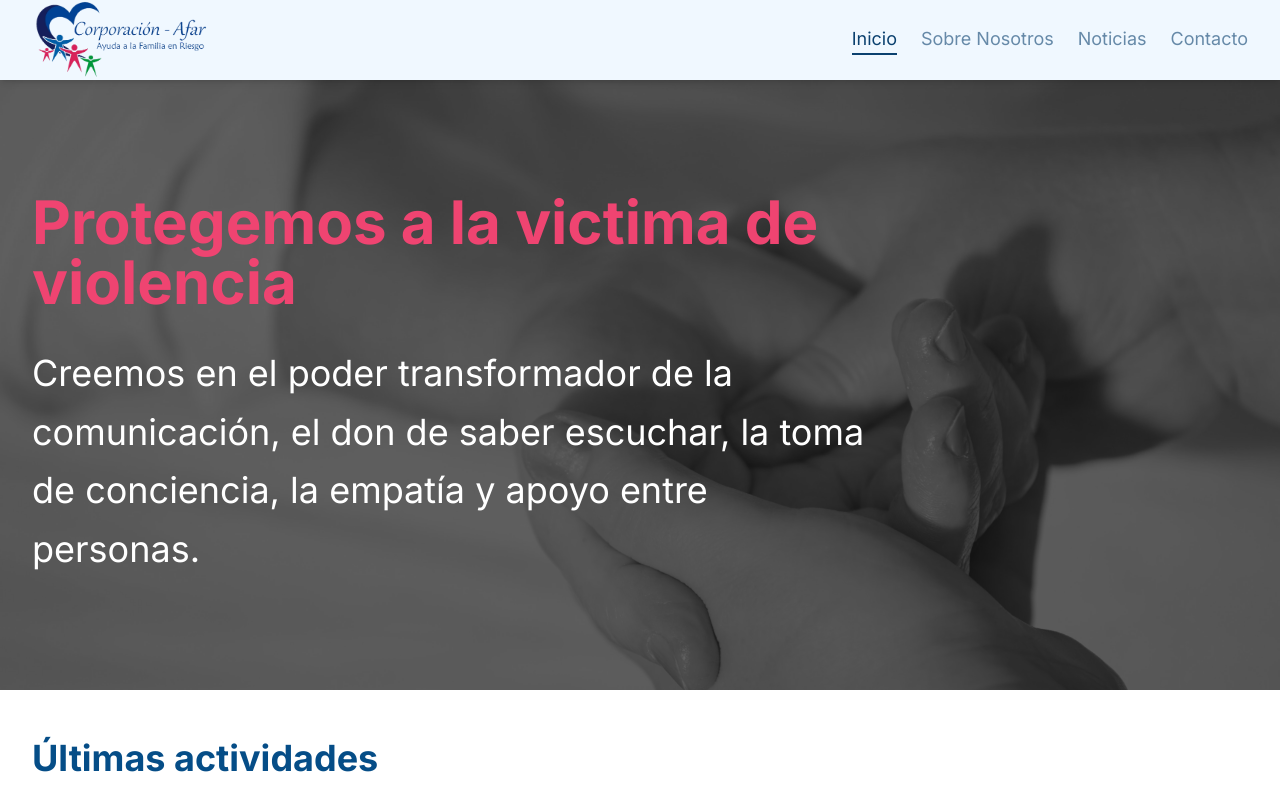
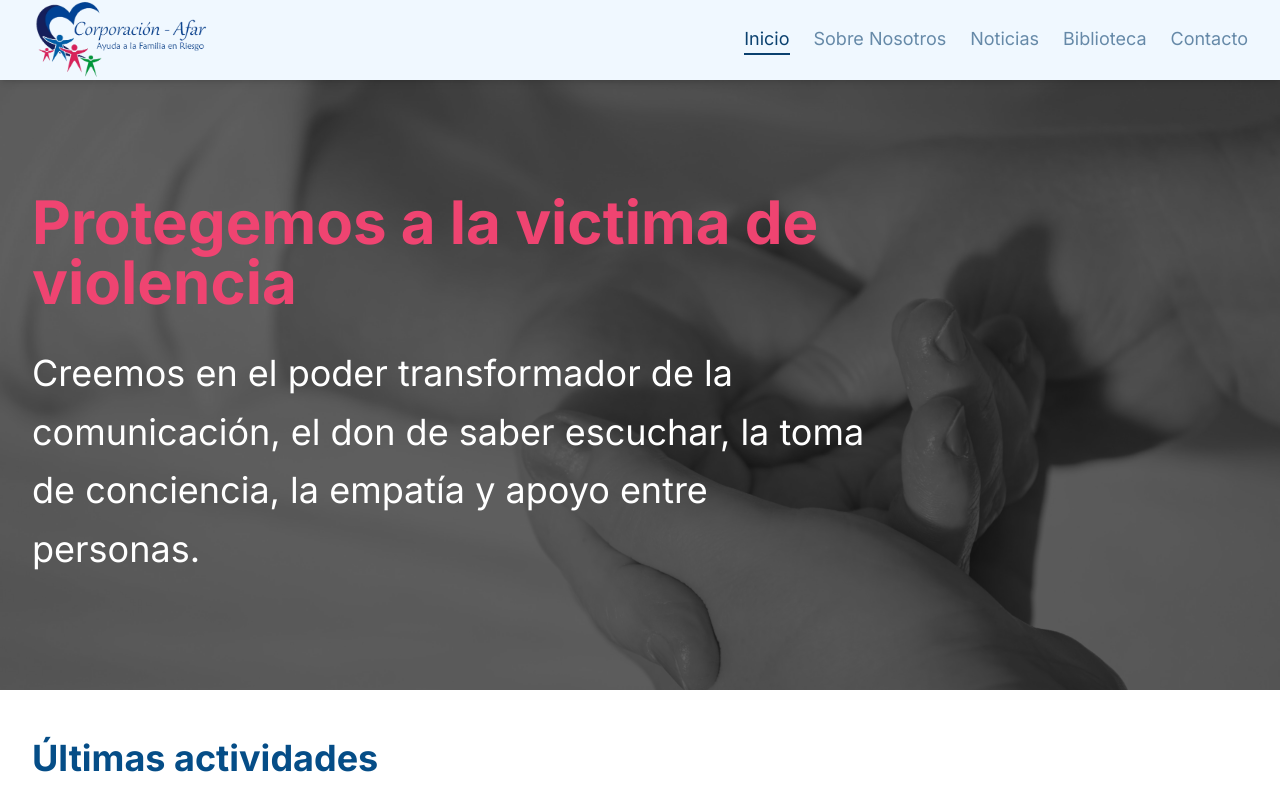
Before and after one commit to Ezfeik/corporacion-afar-website, a Next.js app: page / in a window 1280 px wide. Shown: the top 800 px of the page. Built offline with nearby package versions, Linux system fonts and the light colour scheme.

Commit message:
Add library link on nav

```diff
--- a/src/constants/links.ts
+++ b/src/constants/links.ts
@@ -14,6 +14,10 @@ export const navLinks: navLinkType[] = [
     name: 'Noticias'
   },
   {
+    href: '/biblioteca',
+    name: 'Biblioteca'
+  },
+  {
     href: '/contacto',
     name: 'Contacto'
   },
```
